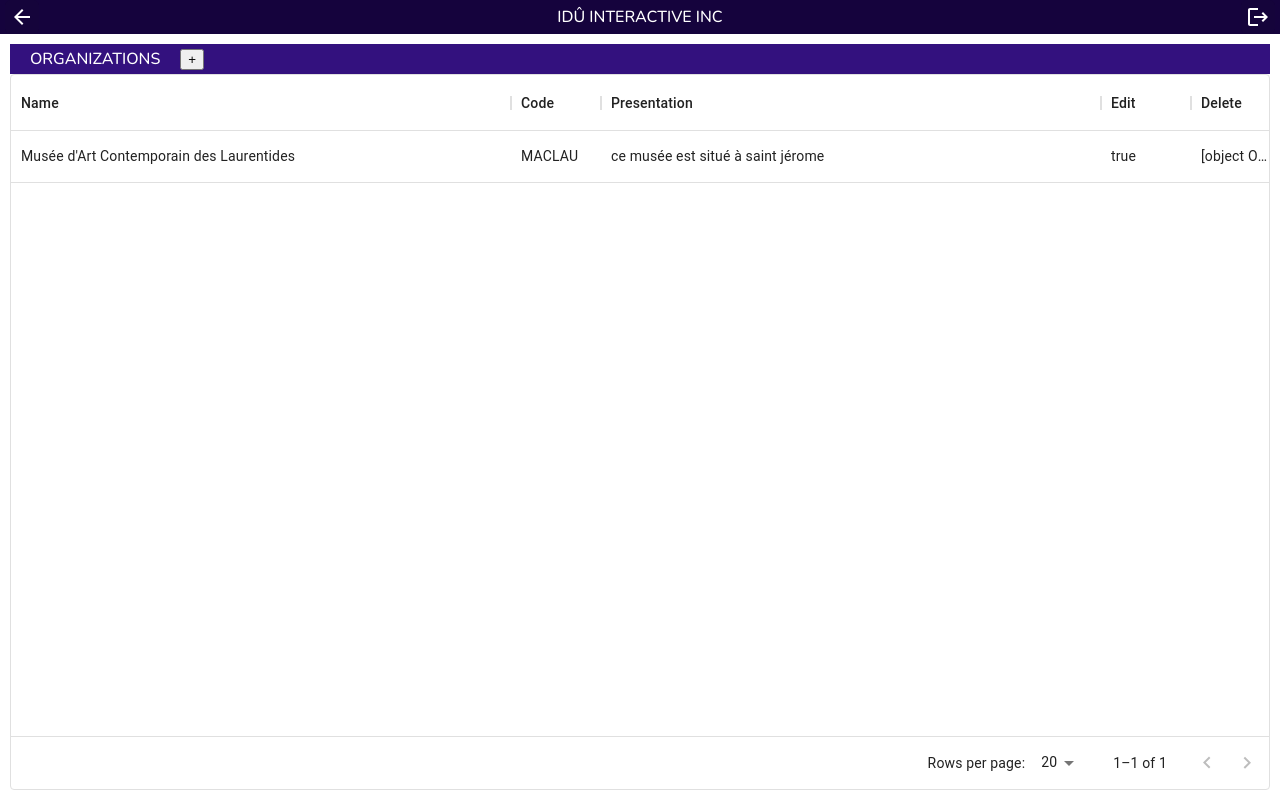
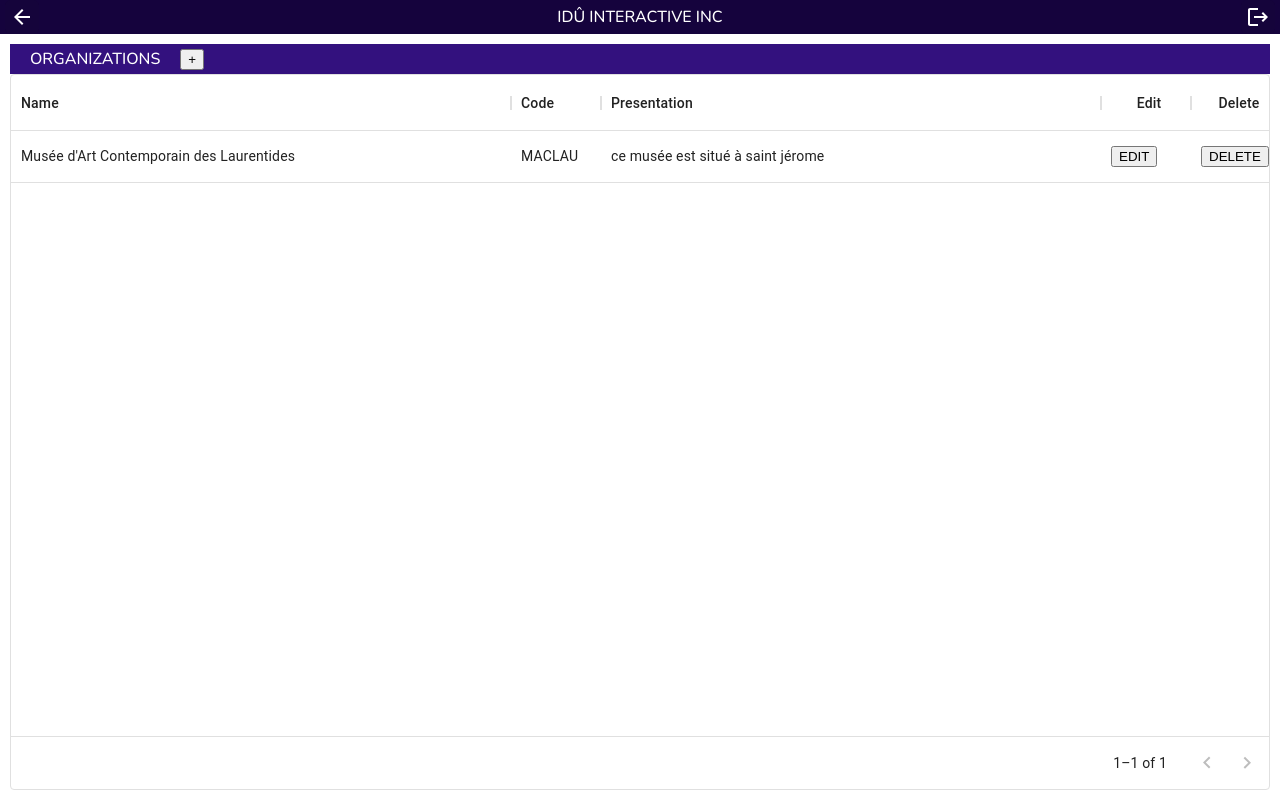
Before and after one commit to manumoi/viteTest, a React (Vite) app: page /organizations in a window 1280 px wide. Built offline with nearby package versions, Linux system fonts and the light colour scheme.

Commit message:
working button to edit organization from organizationList

```diff
--- a/src/data/organizationData.jsx
+++ b/src/data/organizationData.jsx
@@ -1,37 +1,6 @@
 const organizationDataRows = [
-    { id: 0, name: "Musée d'Art Contemporain des Laurentides", code: "MACLAU", presentation: "ce musée est situé à saint jérome", edit: true, delete: true },
+    { id: 28, name: "Musée d'Art Contemporain des Laurentides", code: "MACLAU", presentation: "ce musée est situé à saint jérome" },
 
 ]
 
-const organizationColumnDescriptions = [
-    {
-        field: 'name',
-        headerName:'Name',
-        width:500
-    },
-    {
-        field: 'code',
-        headerName: 'Code',
-        width: 90,
-    },
-    {
-        field: 'presentation',
-        headerName: 'Presentation',
-        width: 500,
-    },
-    {
-        field: 'edit',
-        headerName: 'Edit',
-        width: 90,
-    },
-    {
-        field: 'delete',
-        headerName: 'Delete',
-        width: 90,
-        valueGetter: (params) =>
-            <button>Delete</button>
-    },
-];
-
-
-export {organizationDataRows, organizationColumnDescriptions}
+export { organizationDataRows }
--- a/src/modules/IduDataGrid/IduDataGrid.jsx
+++ b/src/modules/IduDataGrid/IduDataGrid.jsx
@@ -17,7 +17,7 @@
         rows={props.rowsData}
         columns={props.columnsDescriptions}
         pageSize={20}
-        rowsPerPageOptions={[10,20,30]}
+        rowsPerPageOptions={[10,50,100]}
         checkboxSelection={false}
         disableSelectionOnClick
         experimentalFeatures={{ newEditingApi: true }}
--- a/src/pages/organizationListing/OrganizationListing.jsx
+++ b/src/pages/organizationListing/OrganizationListing.jsx
@@ -4,27 +4,71 @@
 import IduDataGrid from '../../modules/IduDataGrid/IduDataGrid'
 import Topbar from '../../modules/topbar/Topbar'
 import './organizationListing.scss'
-import {organizationDataRows, organizationColumnDescriptions} from '../../data/organizationData.jsx'
-
+import { organizationDataRows } from '../../data/organizationData.jsx'
 
 
 const OrganizationListing = () => {
 
-  console.log(organizationColumnDescriptions)
+  const [userType, setUserType] = useState("regular")
   const navigate = useNavigate();
 
-  const [userType, setUserType] = useState("regular")
+
+  // Description of the various columns of the dataGrid of this page
+  const organizationColumnDescriptions = [
+    {
+      field: 'name',
+      headerName: 'Name',
+      width: 500
+    },
+    {
+      field: 'code',
+      headerName: 'Code',
+      width: 90,
+    },
+    {
+      field: 'presentation',
+      headerName: 'Presentation',
+      width: 500,
+    },
+    {
+      field: 'edit',
+      headerName: 'Edit',
+      headerAlign: "center",
+      width: 90,
+      renderCell: (params) => {
+        return (
+          <button onClick={(e)=>handleOrganizationEditing(e, params.id)}>EDIT</button>
+        )
+      }
+    },
+    {
+      field: 'delete',
+      headerName: 'Delete',
+      headerAlign: "center",
+      width: 90,
+      renderCell: (params) => {
+        return (
+          <button /*onClick={console.log(`DELETE params ${params.id}`)}*/>DELETE</button>
+        )
+      }
+    },
+  ];
+
+  const handleOrganizationEditing = (e, id)=>{
+    e.preventDefault();
+    console.log(`navigating to ${id}`)
+    navigate(String(id))
+  }
 
 
   return (
     <div className="organizationListing">
-        <Topbar/>
-        <div className="main">
-          <IduDataGrid
-            columnsDescriptions={organizationColumnDescriptions}
-            rowsData={organizationDataRows}/>
-          {/* <DataTable/> */}
-        </div>
+      <Topbar />
+      <div className="main">
+        <IduDataGrid
+          columnsDescriptions={organizationColumnDescriptions}
+          rowsData={organizationDataRows} />
+      </div>
     </div>
   )
 }
```
